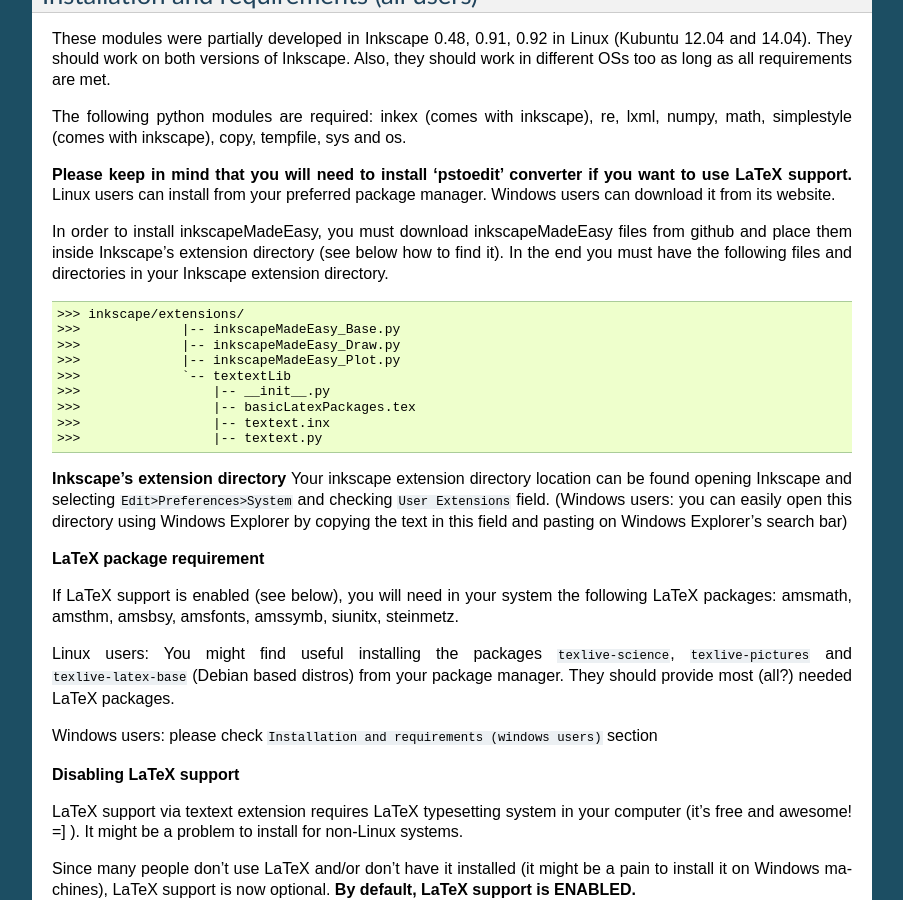
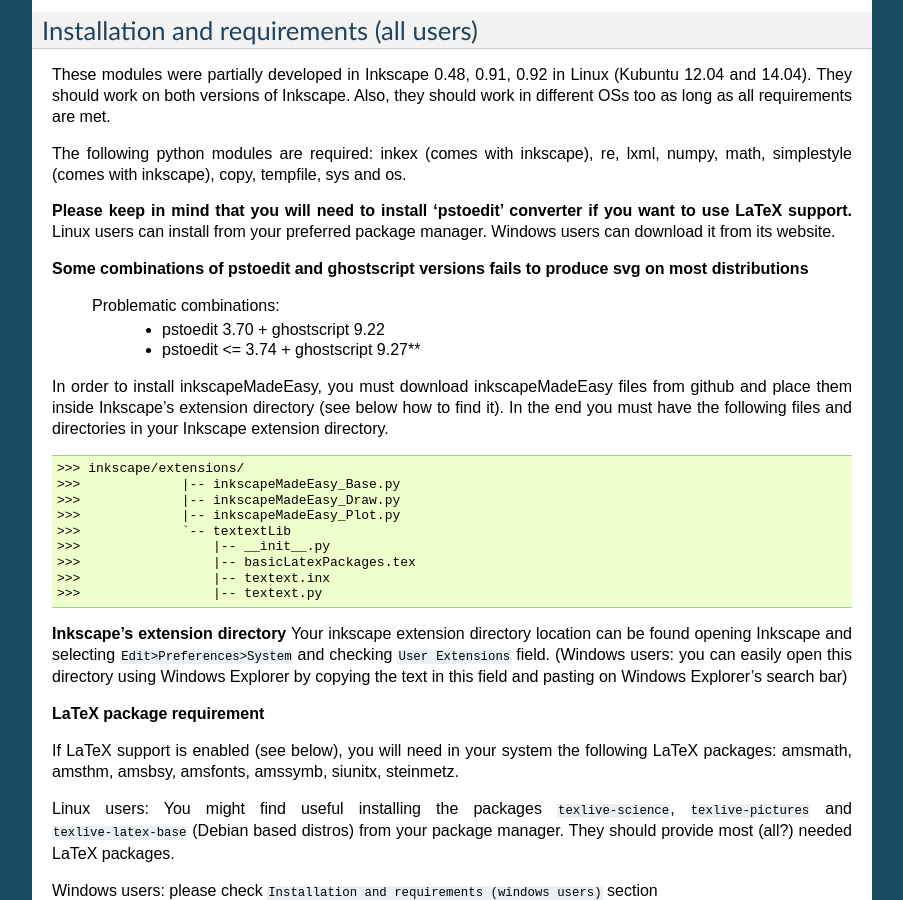
Before and after one commit to fsmMLK/inkscapeMadeEasy, a Sphinx documentation site: the page built from docs/source/index.rst, in a window 1280 px wide and 900 px high, scrolled down 3302 px. Shown: the whole window, without its empty margins (198-1101 px from the left). Built offline with Sphinx 7.4.7, drawn with Linux system fonts in a browser that asks for light colours; formulas are drawn with MathJax 3; some of the changed text lies outside the part shown.

Commit message:
documentation fixes

```diff
--- a/docs/source/index.rst
+++ b/docs/source/index.rst
@@ -141,6 +143,15 @@ The following python modules are required: inkex (comes with inkscape), re, lxml
 with inkscape), copy, tempfile, sys and os.
 
 **Please keep in mind that you will need to install 'pstoedit' converter if you want to use LaTeX support.**  Linux users can install from your preferred package manager. Windows users can download it from its website.
+
+
+**Some combinations of pstoedit and ghostscript versions fails to produce svg on most distributions**
+
+   Problematic combinations:
+      - pstoedit 3.70  +  ghostscript 9.22
+      - pstoedit <= 3.74  +  ghostscript 9.27**
+
+
 
 In order to install inkscapeMadeEasy, you must download inkscapeMadeEasy files from github and place them inside Inkscape's extension directory (see below how to find it). In the end you must have the following files and directories in your Inkscape extension directory.
 
```
Also changed, not shown: other parts of docs/source/index.rst (+5 -3 lines).
